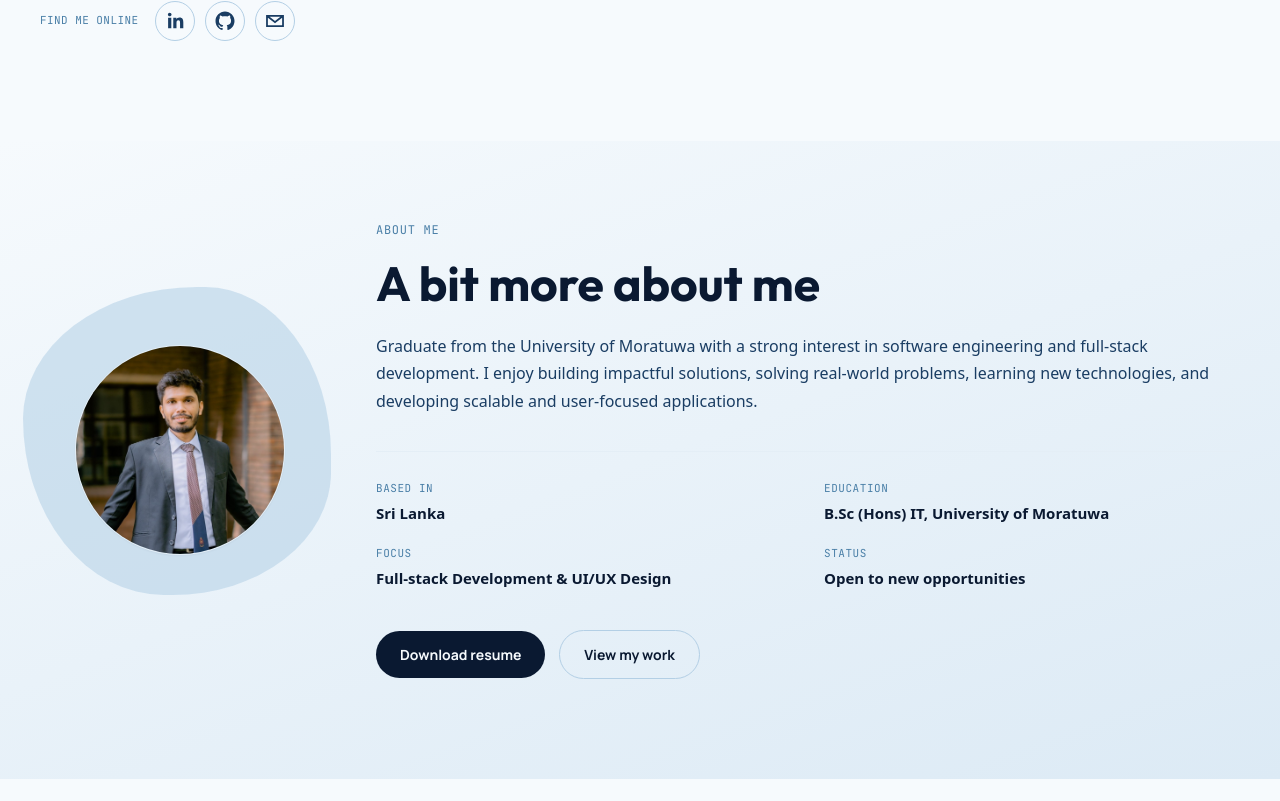
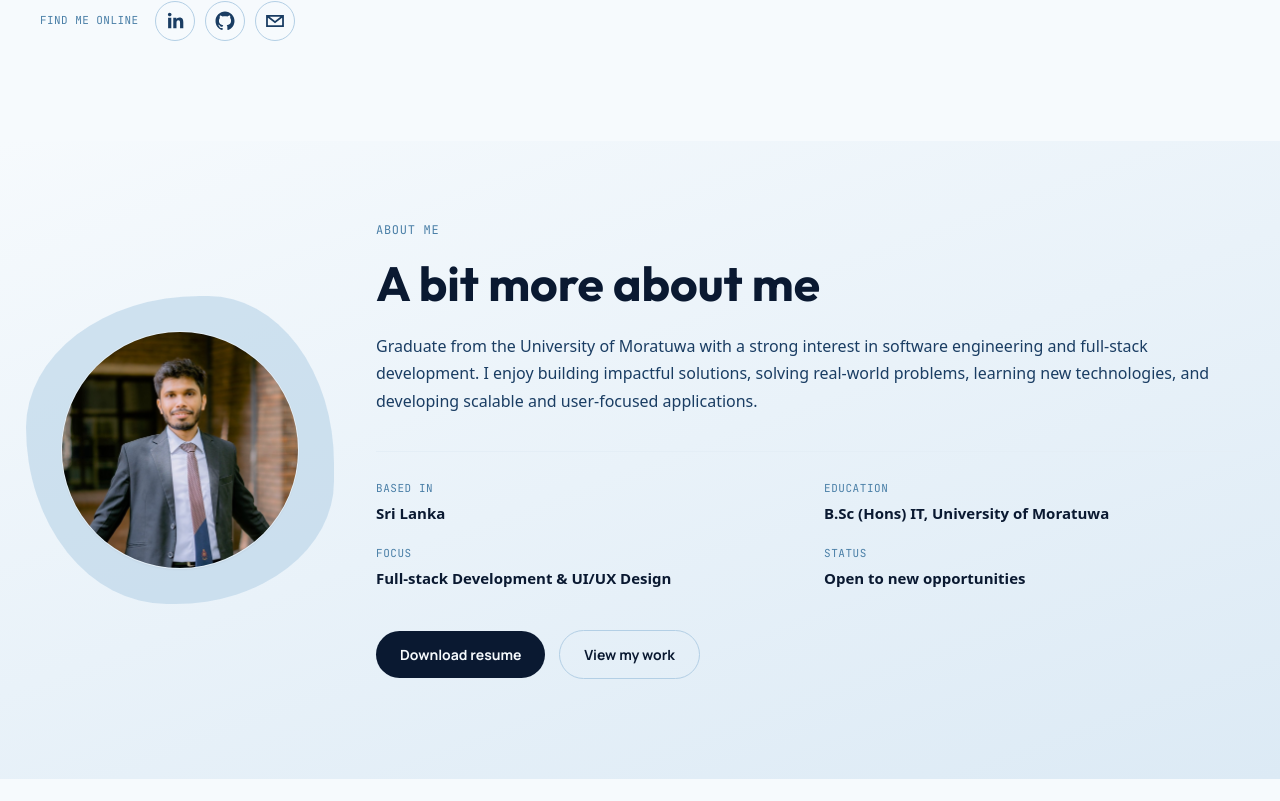
Before and after one commit to PasinduTY/MyPortfolio, a React (Create React App) app: page / in a window 1280 px wide. Shown: the part 538-1339 px from the top of the page. Built offline with nearby package versions, Linux system fonts and the light colour scheme.

Commit message:
Change blob position

```diff
--- a/src/components/About.jsx
+++ b/src/components/About.jsx
@@ -95,15 +95,16 @@ const Blob = styled.div`
   opacity: 0.55;
   width: 110%;
   height: 110%;
-  top: -8%;
-  left: -6%;
+  top: 50%;
+  left: 50%;
+  transform: translate(-50%, -50%);
   z-index: 0;
 `;
 
 const PhotoFrame = styled.div`
   position: relative;
   z-index: 1;
-  width: 75%;
+  width: 85%;
   aspect-ratio: 1 / 1;
   border-radius: 50%;
   overflow: hidden;
```
